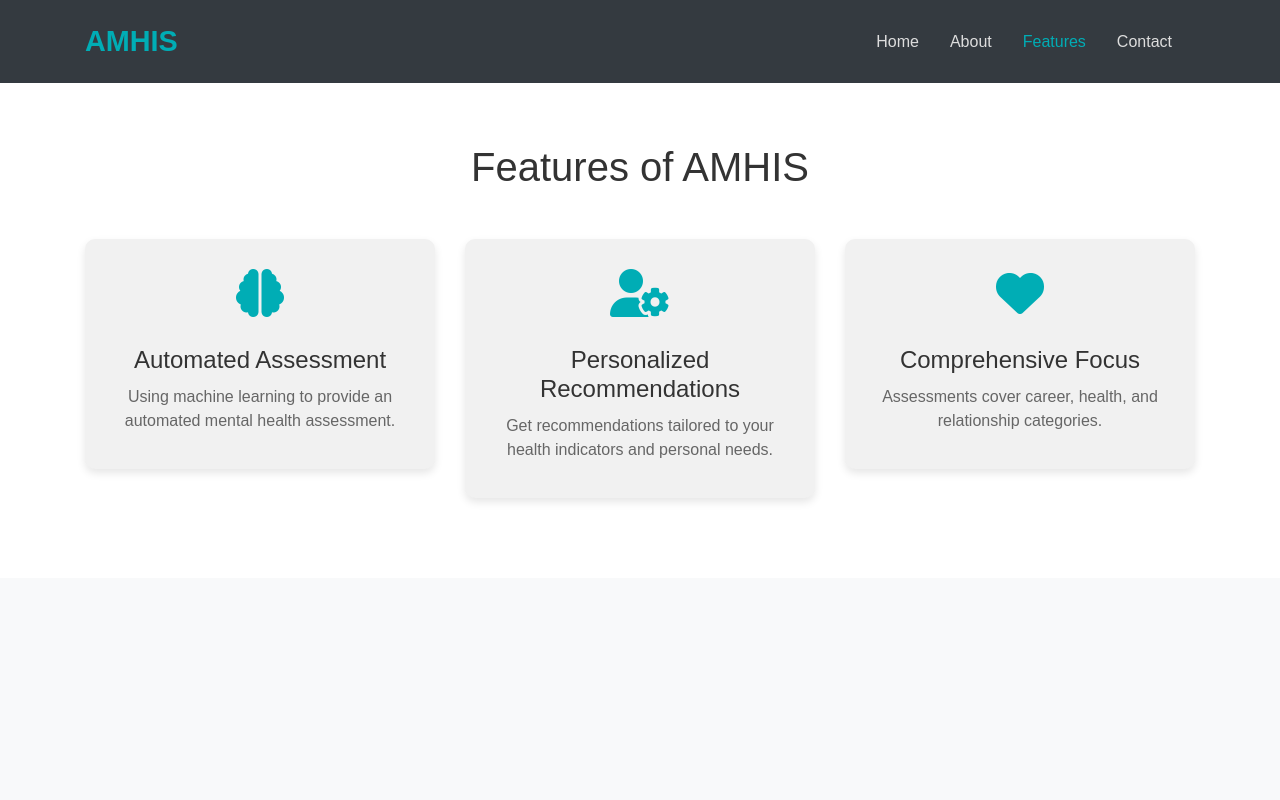
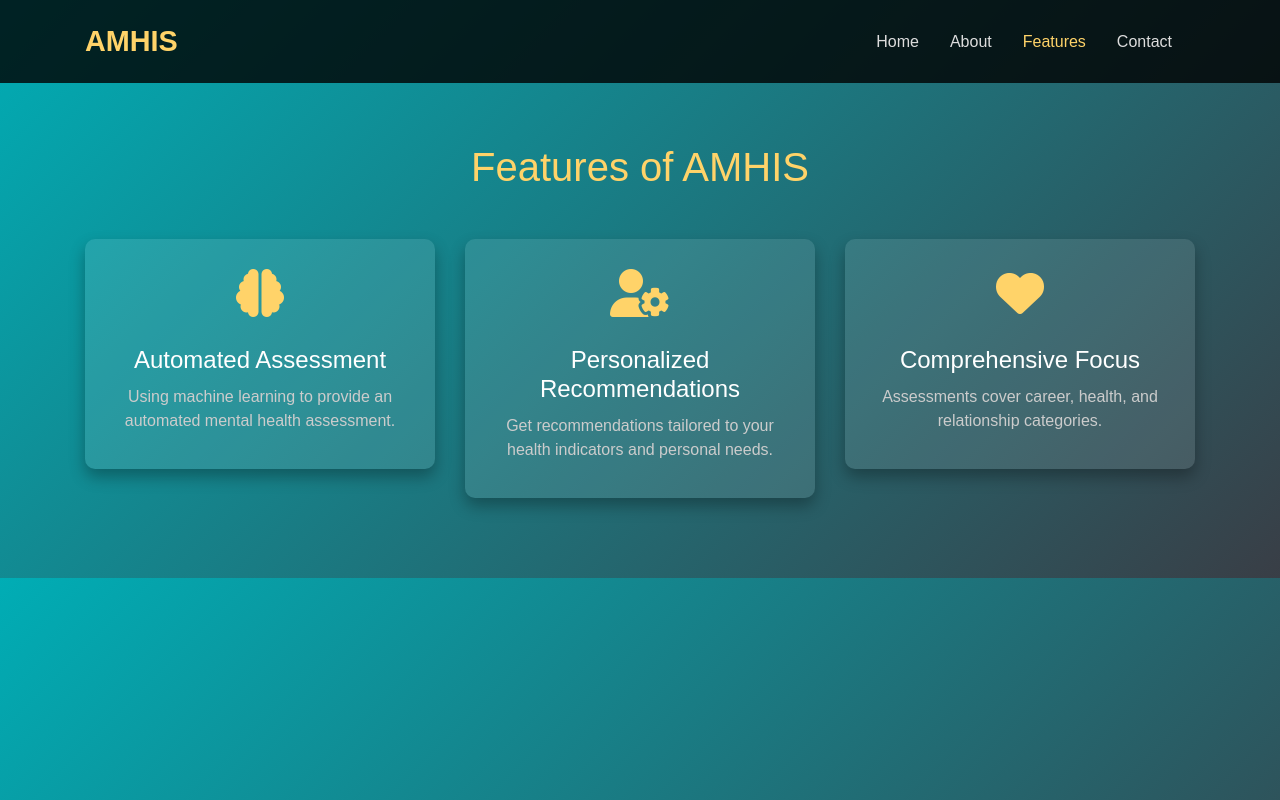
Before and after one commit to KavyaDevisetty/KavyaDevisetty.github.io, a plain HTML site: page features.html in a window 1280 px wide. Drawn offline with nearby package versions, Linux system fonts and the light colour scheme.

Commit message:
Update features.html

```diff
--- a/features.html
+++ b/features.html
@@ -7,12 +7,12 @@
     <link rel="stylesheet" href="https://stackpath.bootstrapcdn.com/bootstrap/4.5.2/css/bootstrap.min.css">
     <script src="https://kit.fontawesome.com/a076d05399.js"></script>
 </head>
-<body style="font-family: Arial, sans-serif; background-color: #f8f9fa; color: #333;">
+<body style="font-family: Arial, sans-serif; margin: 0; background: linear-gradient(135deg, #00adb5, #393e46); color: #fff;">
 
     <!-- Navbar -->
-    <nav class="navbar navbar-expand-lg navbar-dark bg-dark" style="padding: 15px;">
+    <nav class="navbar navbar-expand-lg navbar-dark" style="padding: 15px; background-color: rgba(0, 0, 0, 0.8);">
         <div class="container">
-            <a class="navbar-brand" href="#" style="font-size: 1.8em; font-weight: bold; color: #00adb5;">AMHIS</a>
+            <a class="navbar-brand" href="#" style="font-size: 1.8em; font-weight: bold; color: #ffd369; animation: fadeIn 1s ease-in-out;">AMHIS</a>
             <button class="navbar-toggler" type="button" data-toggle="collapse" data-target="#navbarNav" aria-controls="navbarNav" aria-expanded="false" aria-label="Toggle navigation">
                 <span class="navbar-toggler-icon"></span>
             </button>
@@ -20,7 +20,7 @@
                 <ul class="navbar-nav ml-auto">
                     <li class="nav-item"><a class="nav-link" href="#" style="color: #ddd; margin-right: 15px;">Home</a></li>
                     <li class="nav-item"><a class="nav-link" href="#" style="color: #ddd; margin-right: 15px;">About</a></li>
-                    <li class="nav-item"><a class="nav-link active" href="#" style="color: #00adb5; margin-right: 15px;">Features</a></li>
+                    <li class="nav-item"><a class="nav-link active" href="#" style="color: #ffd369; margin-right: 15px;">Features</a></li>
                     <li class="nav-item"><a class="nav-link" href="#" style="color: #ddd; margin-right: 15px;">Contact</a></li>
                 </ul>
             </div>
@@ -28,35 +28,66 @@
     </nav>
 
     <!-- Features Section -->
-    <div style="background-color: #ffffff; padding: 60px 0;">
+    <div style="padding: 60px 0; animation: fadeInUp 1s ease-in-out;">
         <div class="container">
-            <h2 class="text-center mb-5" style="font-size: 2.5em; color: #333;">Features of AMHIS</h2>
+            <h2 class="text-center mb-5" style="font-size: 2.5em; color: #ffd369; animation: slideDown 1s ease-in-out;">Features of AMHIS</h2>
             <div class="row">
+                <!-- Feature 1 -->
                 <div class="col-md-4">
-                    <div style="background: #f1f1f1; padding: 20px; border-radius: 10px; text-align: center; box-shadow: 0 4px 8px rgba(0, 0, 0, 0.1); margin-bottom: 20px;">
-                        <div style="font-size: 3em; color: #00adb5; margin-bottom: 15px;"><i class="fas fa-brain"></i></div>
-                        <h4 style="font-size: 1.5em; color: #333; margin-bottom: 10px;">Automated Assessment</h4>
-                        <p style="color: #666;">Using machine learning to provide an automated mental health assessment.</p>
+                    <div style="background: rgba(255, 255, 255, 0.1); padding: 20px; border-radius: 10px; text-align: center; box-shadow: 0 8px 16px rgba(0, 0, 0, 0.3); margin-bottom: 20px; transition: transform 0.3s ease, box-shadow 0.3s ease;">
+                        <div style="font-size: 3em; color: #ffd369; margin-bottom: 15px; animation: bounce 2s infinite;"><i class="fas fa-brain"></i></div>
+                        <h4 style="font-size: 1.5em; color: #fff; margin-bottom: 10px;">Automated Assessment</h4>
+                        <p style="color: #ccc;">Using machine learning to provide an automated mental health assessment.</p>
                     </div>
                 </div>
+                <!-- Feature 2 -->
                 <div class="col-md-4">
-                    <div style="background: #f1f1f1; padding: 20px; border-radius: 10px; text-align: center; box-shadow: 0 4px 8px rgba(0, 0, 0, 0.1); margin-bottom: 20px;">
-                        <div style="font-size: 3em; color: #00adb5; margin-bottom: 15px;"><i class="fas fa-user-cog"></i></div>
-                        <h4 style="font-size: 1.5em; color: #333; margin-bottom: 10px;">Personalized Recommendations</h4>
-                        <p style="color: #666;">Get recommendations tailored to your health indicators and personal needs.</p>
+                    <div style="background: rgba(255, 255, 255, 0.1); padding: 20px; border-radius: 10px; text-align: center; box-shadow: 0 8px 16px rgba(0, 0, 0, 0.3); margin-bottom: 20px; transition: transform 0.3s ease, box-shadow 0.3s ease;">
+                        <div style="font-size: 3em; color: #ffd369; margin-bottom: 15px; animation: bounce 2s infinite;"><i class="fas fa-user-cog"></i></div>
+                        <h4 style="font-size: 1.5em; color: #fff; margin-bottom: 10px;">Personalized Recommendations</h4>
+                        <p style="color: #ccc;">Get recommendations tailored to your health indicators and personal needs.</p>
                     </div>
                 </div>
+                <!-- Feature 3 -->
                 <div class="col-md-4">
-                    <div style="background: #f1f1f1; padding: 20px; border-radius: 10px; text-align: center; box-shadow: 0 4px 8px rgba(0, 0, 0, 0.1); margin-bottom: 20px;">
-                        <div style="font-size: 3em; color: #00adb5; margin-bottom: 15px;"><i class="fas fa-heart"></i></div>
-                        <h4 style="font-size: 1.5em; color: #333; margin-bottom: 10px;">Comprehensive Focus</h4>
-                        <p style="color: #666;">Assessments cover career, health, and relationship categories.</p>
+                    <div style="background: rgba(255, 255, 255, 0.1); padding: 20px; border-radius: 10px; text-align: center; box-shadow: 0 8px 16px rgba(0, 0, 0, 0.3); margin-bottom: 20px; transition: transform 0.3s ease, box-shadow 0.3s ease;">
+                        <div style="font-size: 3em; color: #ffd369; margin-bottom: 15px; animation: bounce 2s infinite;"><i class="fas fa-heart"></i></div>
+                        <h4 style="font-size: 1.5em; color: #fff; margin-bottom: 10px;">Comprehensive Focus</h4>
+                        <p style="color: #ccc;">Assessments cover career, health, and relationship categories.</p>
                     </div>
                 </div>
             </div>
         </div>
     </div>
 
+    <!-- Inline CSS for Animations -->
+    <style>
+        /* Keyframe animations */
+        @keyframes fadeIn {
+            from { opacity: 0; }
+            to { opacity: 1; }
+        }
+        @keyframes fadeInUp {
+            from { opacity: 0; transform: translateY(20px); }
+            to { opacity: 1; transform: translateY(0); }
+        }
+        @keyframes slideDown {
+            from { opacity: 0; transform: translateY(-20px); }
+            to { opacity: 1; transform: translateY(0); }
+        }
+        @keyframes bounce {
+            0%, 20%, 50%, 80%, 100% { transform: translateY(0); }
+            40% { transform: translateY(-10px); }
+            60% { transform: translateY(-5px); }
+        }
+
+        /* Hover effects for feature cards */
+        .col-md-4:hover > div {
+            transform: scale(1.05);
+            box-shadow: 0 12px 24px rgba(0, 0, 0, 0.3);
+        }
+    </style>
+
     <script src="https://code.jquery.com/jquery-3.5.1.min.js"></script>
     <script src="https://cdn.jsdelivr.net/npm/bootstrap@4.5.2/dist/js/bootstrap.bundle.min.js"></script>
 </body>
```
